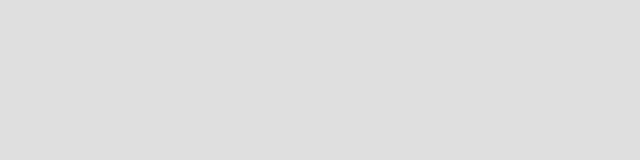
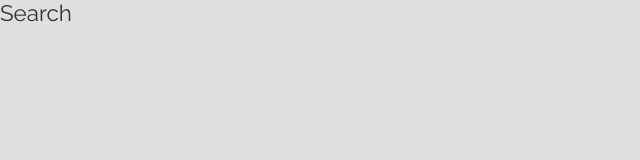
Before and after one commit to AmanGupta1703/01-Recipe-Directory, a React (Vite) app: page /search in a window 1280 px wide. Shown: the top 160 px of the page, without its empty margins (0-640 px from the left). Built offline with nearby package versions, Linux system fonts and the light colour scheme.

Commit message:
Add react-router-dom dependency create home, create, search, recipe pages

```diff
--- a/package.json
+++ b/package.json
@@ -12,7 +12,8 @@
   },
   "dependencies": {
     "react": "^18.2.0",
-    "react-dom": "^18.2.0"
+    "react-dom": "^18.2.0",
+    "react-router-dom": "^6.21.3"
   },
   "devDependencies": {
     "@types/react": "^18.2.43",
--- a/src/App.jsx
+++ b/src/App.jsx
@@ -1,7 +1,23 @@
+import { BrowserRouter, Routes, Route } from "react-router-dom";
+
+import { Home, Create, Recipe, Search } from "./pages";
+
+// styles
 import "./App.css";
 
 function App() {
-	return <div className="App"></div>;
+	return (
+		<div className="App">
+			<BrowserRouter>
+				<Routes>
+					<Route index path="/" element={<Home />} />
+					<Route path="/create" element={<Create />} />
+					<Route path="/search" element={<Search />} />
+					<Route path="/recipe/:id" element={<Recipe />} />
+				</Routes>
+			</BrowserRouter>
+		</div>
+	);
 }
 
 export default App;
--- /dev/null
+++ b/src/pages/create/Create.jsx
@@ -0,0 +1,8 @@
+// styles
+import "./Create.css";
+
+function Create() {
+	return <div>Create</div>;
+}
+
+export default Create;
--- /dev/null
+++ b/src/pages/home/Home.jsx
@@ -0,0 +1,8 @@
+// styles
+import "./Home.css";
+
+function Home() {
+	return <div>Home</div>;
+}
+
+export default Home;
--- /dev/null
+++ b/src/pages/index.js
@@ -0,0 +1,6 @@
+import Home from "./home/Home.jsx";
+import Search from "./search/Search.jsx";
+import Recipe from "./recipe/Recipe.jsx";
+import Create from "./create/Create.jsx";
+
+export { Home, Search, Recipe, Create };
--- /dev/null
+++ b/src/pages/recipe/Recipe.jsx
@@ -0,0 +1,8 @@
+// styles
+import "./Recipe.css";
+
+function Recipe() {
+	return <div>Recipe</div>;
+}
+
+export default Recipe;
--- /dev/null
+++ b/src/pages/search/Search.jsx
@@ -0,0 +1,8 @@
+// styles
+import "./Search.css";
+
+function Search() {
+	return <div>Search</div>;
+}
+
+export default Search;
```
Also changed, not shown: src/pages/create/Create.css (added), src/pages/home/Home.css (added), src/pages/recipe/Recipe.css (added), src/pages/search/Search.css (added), 1 other file (tests, documents, lock files or other folders).
